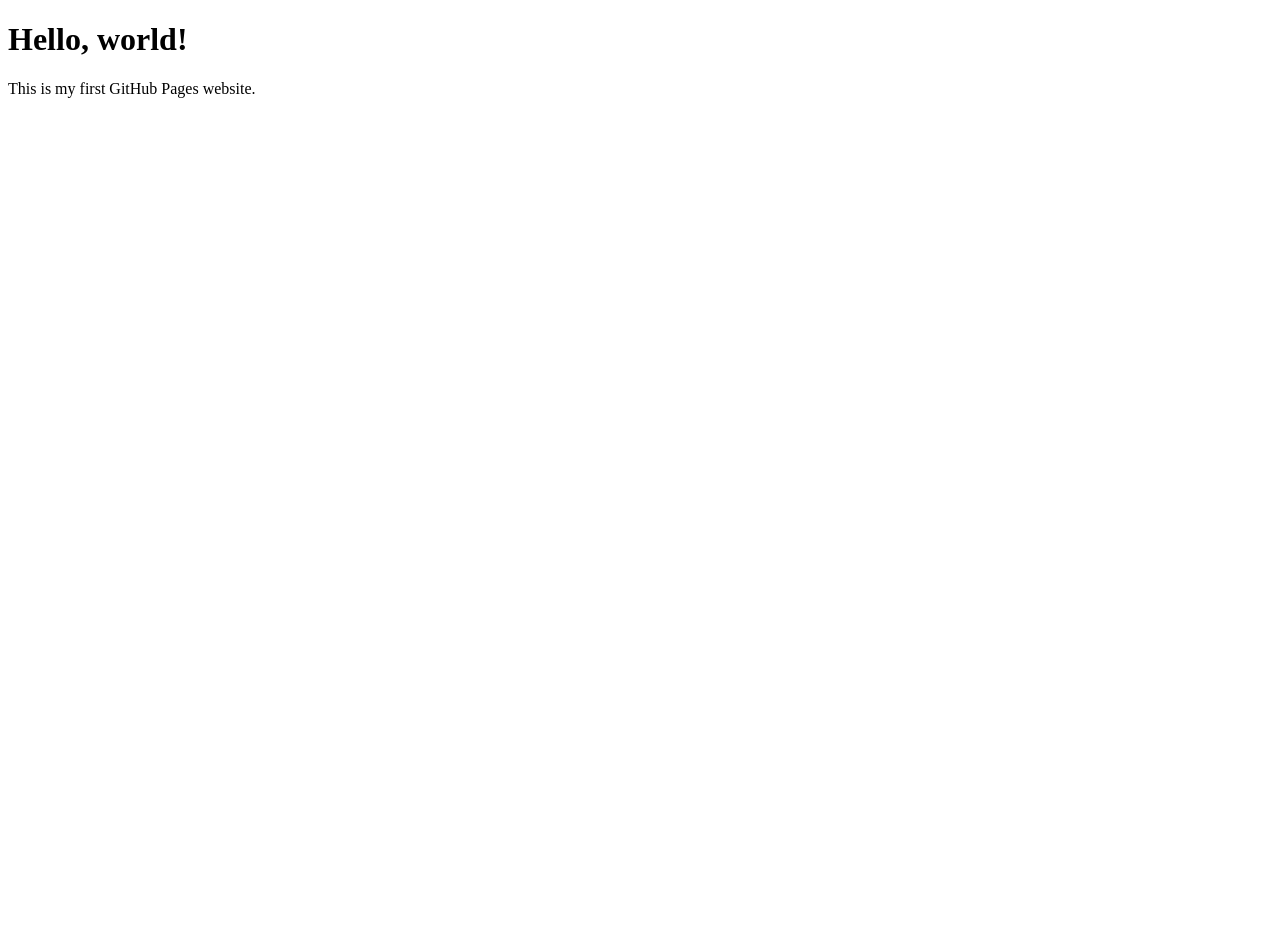
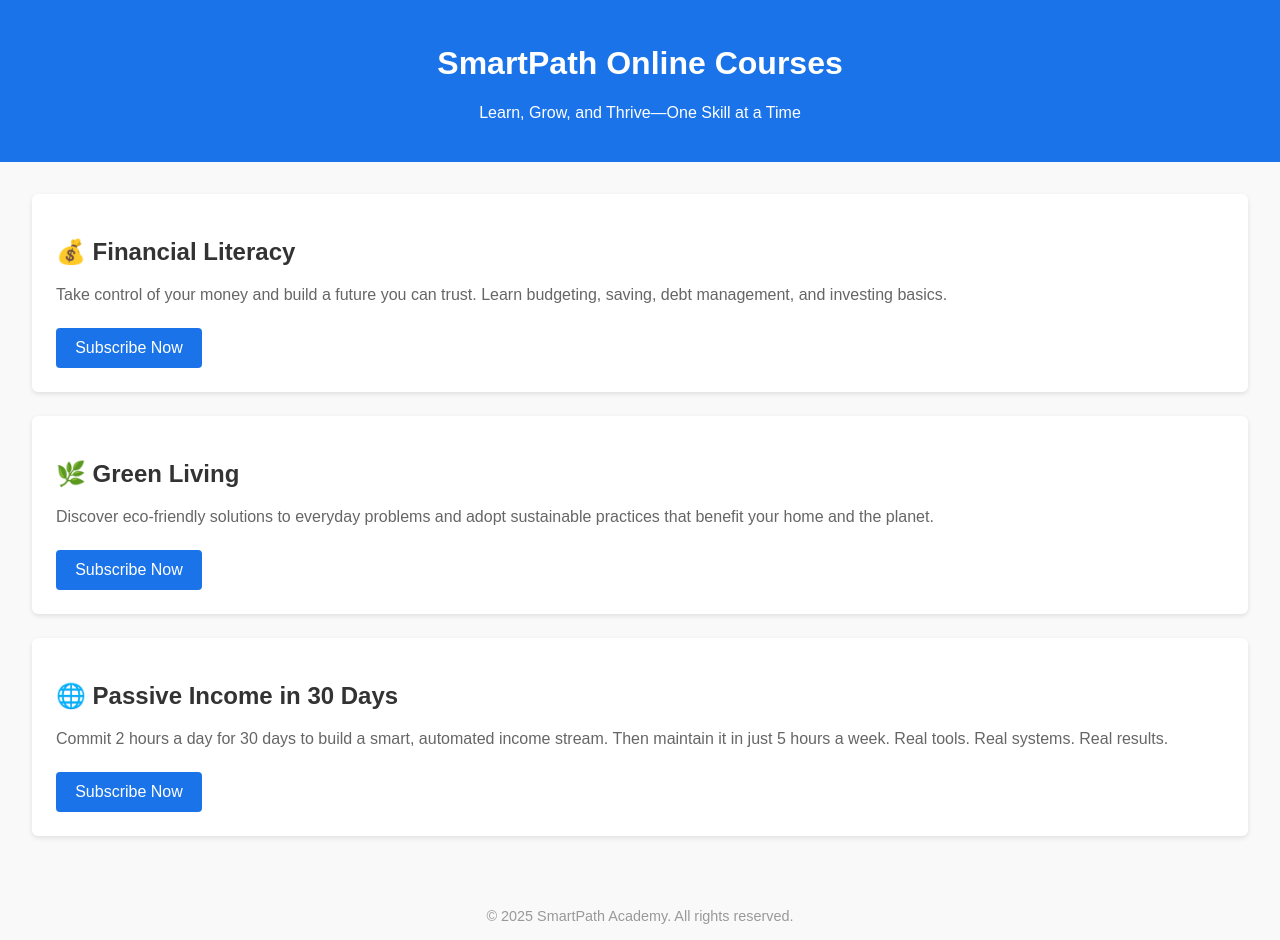
Before and after one commit to GXKR/GXKR.github.io, a plain HTML site: page index.html in a window 1280 px wide. Before the commit the page ends 800 px from the top, so only its background shows below. Drawn offline with Linux system fonts and the light colour scheme.

Commit message:
Update index.html

```diff
--- a/index.html
+++ b/index.html
@@ -2,11 +2,82 @@
 <html lang="en">
 <head>
   <meta charset="UTF-8" />
-  <meta name="viewport" content="width=device-width, initial-scale=1.0" />
-  <title>Welcome to My Site</title>
+  <meta name="viewport" content="width=device-width, initial-scale=1.0"/>
+  <title>SmartPath Courses</title>
+  <style>
+    body {
+      font-family: Arial, sans-serif;
+      background: #f9f9f9;
+      margin: 0;
+      padding: 0;
+    }
+    header {
+      background: #1a73e8;
+      color: white;
+      padding: 1.5rem;
+      text-align: center;
+    }
+    main {
+      padding: 2rem;
+    }
+    .course {
+      background: white;
+      margin-bottom: 1.5rem;
+      padding: 1.5rem;
+      border-radius: 6px;
+      box-shadow: 0 2px 5px rgba(0,0,0,0.1);
+    }
+    .course h2 {
+      color: #333;
+    }
+    .course p {
+      color: #666;
+    }
+    .subscribe-btn {
+      background: #1a73e8;
+      color: white;
+      padding: 0.7rem 1.2rem;
+      border: none;
+      border-radius: 4px;
+      cursor: pointer;
+      font-size: 1rem;
+      margin-top: 0.5rem;
+    }
+    .subscribe-btn:hover {
+      background: #155ecb;
+    }
+    footer {
+      text-align: center;
+      font-size: 0.9rem;
+      color: #999;
+      padding: 1rem 0;
+    }
+  </style>
 </head>
 <body>
-  <h1>Hello, world!</h1>
-  <p>This is my first GitHub Pages website.</p>
+  <header>
+    <h1>SmartPath Online Courses</h1>
+    <p>Learn, Grow, and Thrive—One Skill at a Time</p>
+  </header>
+  <main>
+    <div class="course">
+      <h2>💰 Financial Literacy</h2>
+      <p>Take control of your money and build a future you can trust. Learn budgeting, saving, debt management, and investing basics.</p>
+      <button class="subscribe-btn">Subscribe Now</button>
+    </div>
+    <div class="course">
+      <h2>🌿 Green Living</h2>
+      <p>Discover eco-friendly solutions to everyday problems and adopt sustainable practices that benefit your home and the planet.</p>
+      <button class="subscribe-btn">Subscribe Now</button>
+    </div>
+    <div class="course">
+      <h2>🌐 Passive Income in 30 Days</h2>
+      <p>Commit 2 hours a day for 30 days to build a smart, automated income stream. Then maintain it in just 5 hours a week. Real tools. Real systems. Real results.</p>
+      <button class="subscribe-btn">Subscribe Now</button>
+    </div>
+  </main>
+  <footer>
+    &copy; 2025 SmartPath Academy. All rights reserved.
+  </footer>
 </body>
 </html>
```
